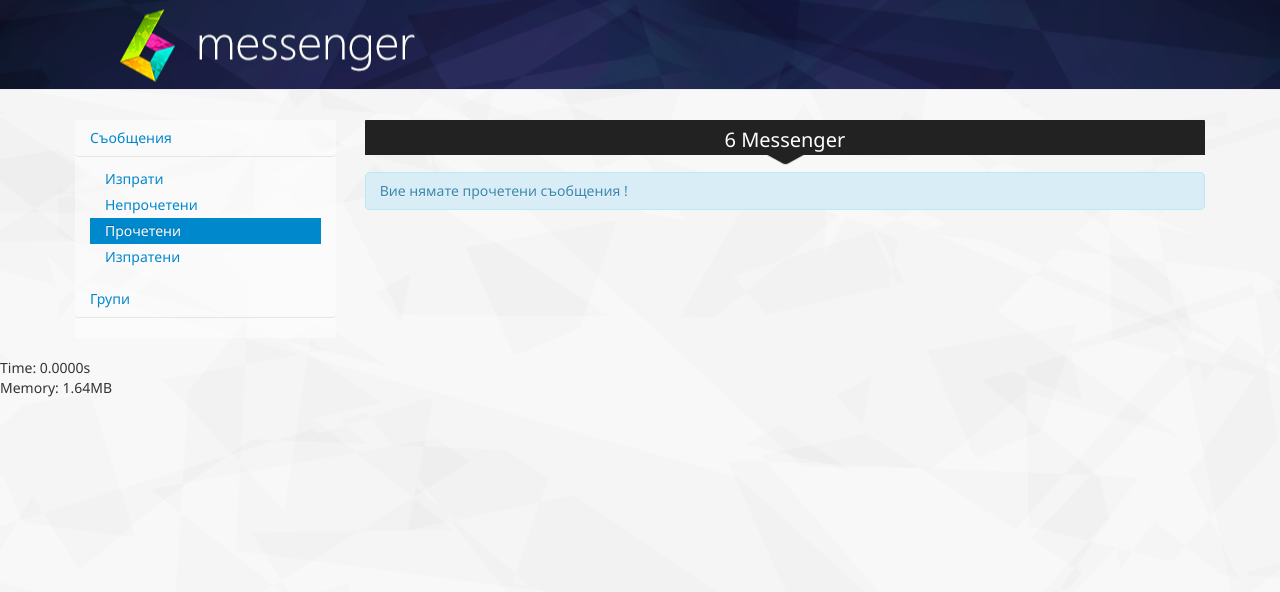
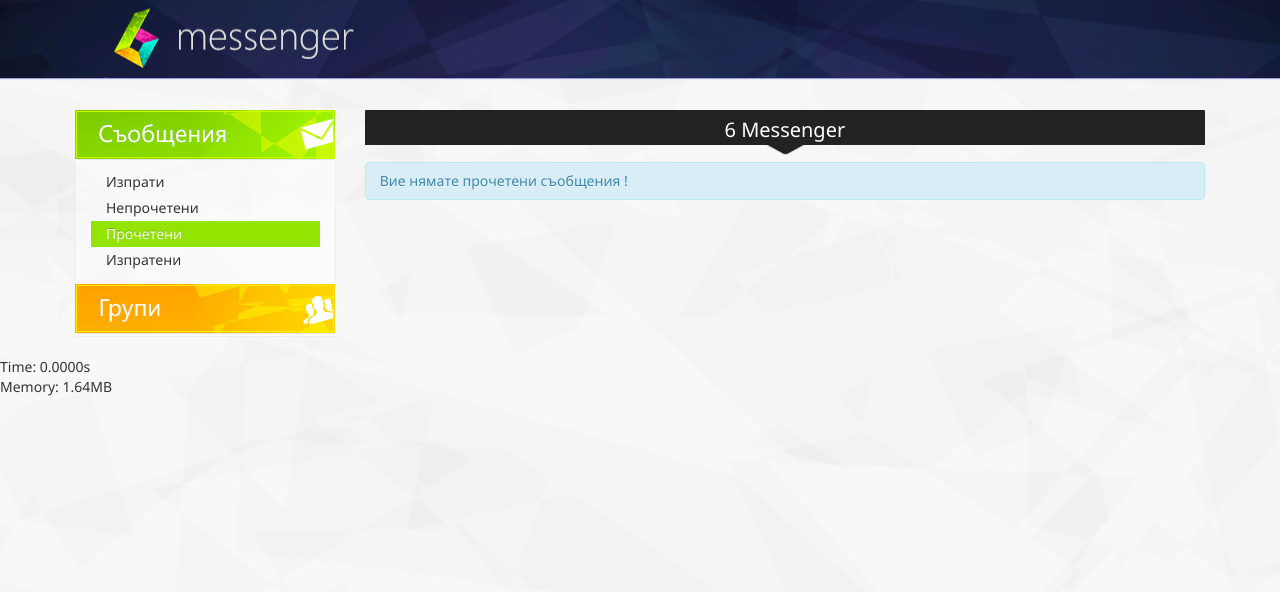
Before and after one commit to vcrazy/project-6, a CodeIgniter app: page /index.php/messages/read in a window 1280 px wide. Shown: the top 592 px of the page. Run offline with CodeIgniter, Linux system fonts and the light colour scheme; data that the repository does not hold is empty.

Commit message:
left menu design

```diff
--- a/application/models/model_notifier.php
+++ b/application/models/model_notifier.php
@@ -3,7 +3,7 @@
 class Model_notifier extends MY_Model
 {
 	public function notify($user_id, $messages = array())
-	{return;
+	{
 		$this->db->select('student_send_email, student_send_sms, student_email, student_phone');
 		$this->db->from('students');
 		$this->db->where('student_id', $user_id);
--- a/application/views/menu/menu.php
+++ b/application/views/menu/menu.php
@@ -2,12 +2,12 @@
   <div class="accordion-group remove_border">
     <div class="accordion-heading menu_bottom_border">
       <a class="accordion-toggle" data-toggle="collapse" data-parent="#accordion2" href="#collapseOne">
-        Съобщения
+        <img src="/img/messages.png" alt="Съобщения" />
       </a>
     </div>
     <div id="collapseOne" class="accordion-body collapse <?php if($active['controller'] != 'groups' && $active['controller'] != 'specialties') echo 'in'; ?>">
-      <div class="accordion-inner remove_border">
-        <ul class="nav nav-list">
+      <div class="accordion-inner">
+        <ul class="nav nav-list messages">
             <li <?php if($active['controller'] == 'messages' && $active['method'] == 'send') echo 'class="active"'; ?>><a href="/messages/send">Изпрати</a></li>
             <li <?php if($active['controller'] == 'messages' && $active['method'] == 'inbox') echo 'class="active"'; ?>><a href="/messages/inbox">Непрочетени</a></li>
             <li <?php if($active['controller'] == 'messages' && $active['method'] == 'read') echo 'class="active"'; ?>><a href="/messages/read">Прочетени</a></li>
@@ -19,12 +19,12 @@
   <div class="accordion-group remove_border">
     <div class="accordion-heading menu_bottom_border">
       <a class="accordion-toggle" data-toggle="collapse" data-parent="#accordion2" href="#collapseTwo">
-        Групи
+        <img src="/img/groups.png" alt="Групи" />
       </a>
     </div>
     <div id="collapseTwo" class="accordion-body collapse <?php if($active['controller'] == 'groups' || $active['controller'] == 'specialties') echo 'in'; ?>">
-      <div class="accordion-inner remove_border">
-       <ul class="nav nav-list">
+      <div class="accordion-inner">
+       <ul class="nav nav-list groups">
 			<?php foreach($all_my_groups as $my_group): ?>
 				<?php if(isset($my_group['group_id'])): ?>
 					<li <?php if($active['controller'] == 'groups' && $active['param'] == $my_group['group_id']) echo 'class="active"'; ?>>
--- a/www/css/styles.css
+++ b/www/css/styles.css
@@ -7,7 +7,7 @@
     /*background: #000;*/
     color: #FFF;
     background: url('/img/header-6messenger.png') no-repeat center center !important;
-    height: 80px !important;
+    height: 70px !important;
     /*no-repeat right -150px  center;*/
 }
 
@@ -23,13 +23,13 @@
     margin-top:30px;
 }
 
-.remove_border {
-    border: 0 !important;
-}
-
 .menu_bottom_border {
     border-bottom: 1px solid #e5e5e5 !important;
     -webkit-border-radius: 4px !important;
+}
+
+.accordion-heading .accordion-toggle{
+	padding: 0px !important;
 }
 
 #footer {
@@ -68,3 +68,33 @@
     padding-bottom: 20px;
     position: relative;
 }
+
+.nav.nav-list li a {
+	color: #333 !important;
+}
+
+.nav.messages li.active a {
+	color: white !important;
+	background-color: #93e401 !important;
+}
+
+.nav.groups li.active a {
+	color: white !important;
+	background-color: #ffcb00 !important;
+}
+
+.accordion-inner {
+	border-left: 1px solid #eee !important;
+	border-right: 1px solid #eee !important;
+	border-top: 0px !important;
+	border-bottom: 0px !important;
+}
+
+.accordion {
+	margin-bottom: 0px !important;
+	border-bottom: 1px solid #eee;
+}
+
+.remove_border {
+    border: 0 !important;
+}
```
Also changed, not shown: www/img/groups.png (added), www/img/header-6messenger.png, www/img/messages.png (added).
